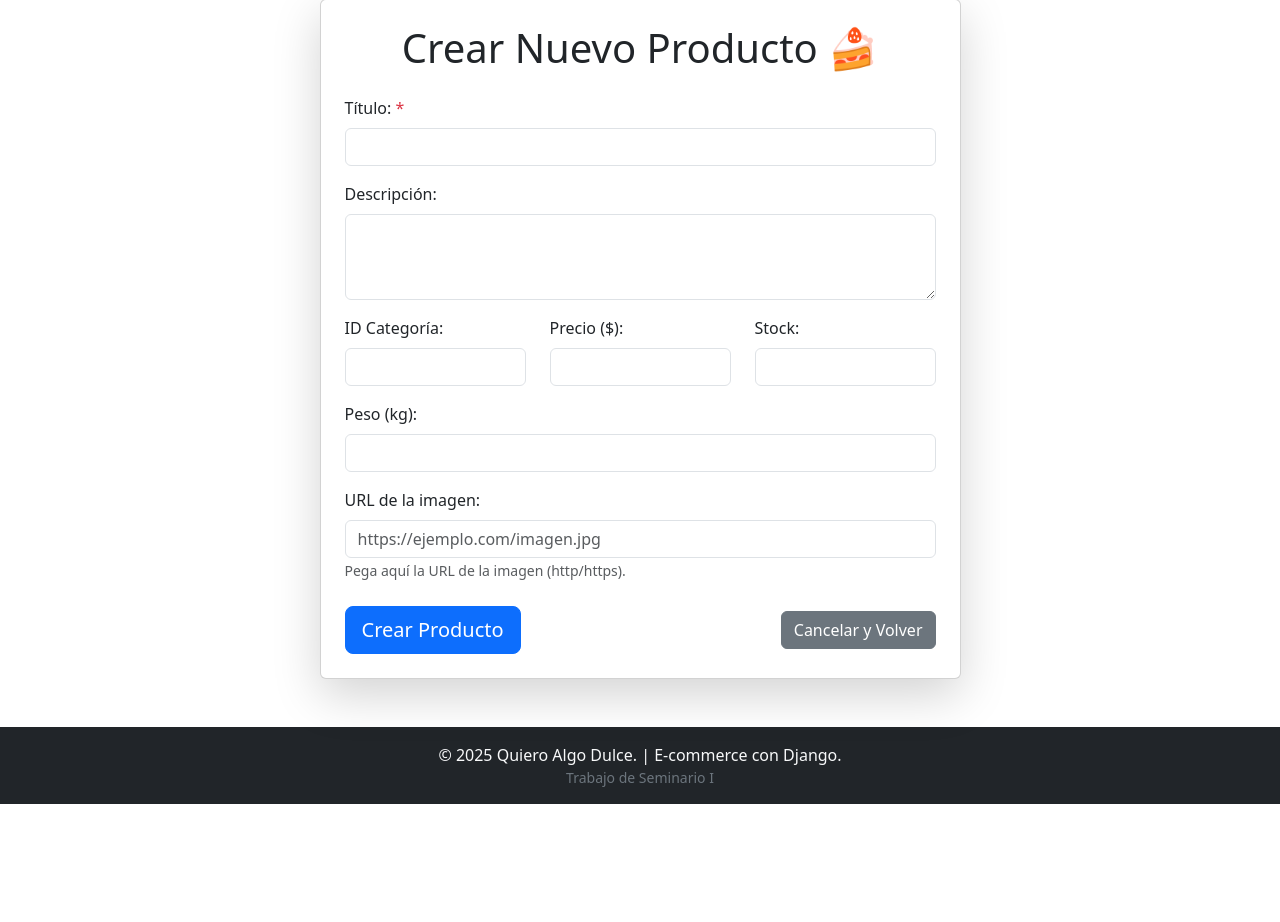
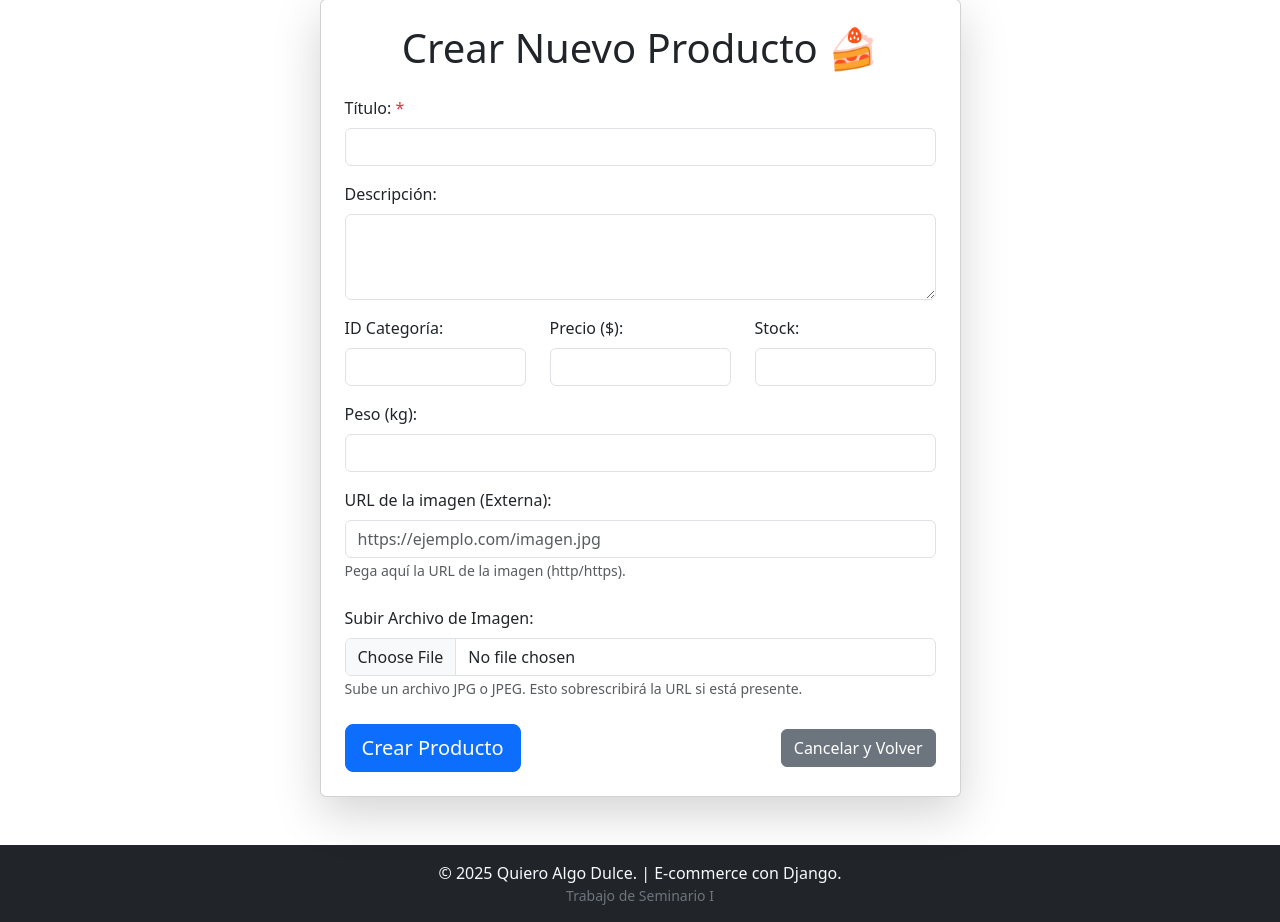
Before and after one commit to 34972508-prog/test_django_fernando, a Django app: page /api/product/new/ in a window 1280 px wide. Shown: the part 106-1028 px from the top of the page. Before the commit the page ends 910 px from the top, so only its background shows below. Run offline with Django 5.2, Linux system fonts and the light colour scheme; some libraries are stand-ins or nearby versions.

Commit message:
Se modifico subida de archivo en product_form html y views.py (image -> image_file)

```diff
--- a/ecommerce_backend/store/data/products.json
+++ b/ecommerce_backend/store/data/products.json
@@ -58,10 +58,10 @@
         "id": 107,
         "title": "Mousse de Maracuyá",
         "description": "Postre frío y ligero con una intensa capa de pulpa de maracuyá y base de vainilla.",
-        "price": 29500,
+        "price": 29500.0,
         "stock": 9,
         "category_id": 2,
-        "image_url": "/api/media/productos/mousse_maracuya.jpg",
+        "image_url": "/media/productos/0dde24a75e514fc5bc1308241b4c8122.jpg",
         "type": "cake",
         "weight": 1.1
     },
--- a/ecommerce_backend/store/templates/store/product_form.html
+++ b/ecommerce_backend/store/templates/store/product_form.html
@@ -23,7 +23,7 @@
                         {% endfor %}
                     {% endif %}
 
-                    <form method="post" class="needs-validation" novalidate>
+                    <form method="post" class="needs-validation" novalidate enctype="multipart/form-data">
                         {% csrf_token %}
 
                         <div class="mb-3">
@@ -87,17 +87,27 @@
                                 step="0.1"
                             >
                         </div>
+
                         <div class="mb-4">
-                            <label for="image_url" class="form-label">URL de la imagen:</label>
-                                {% if product.image_url %}
-                                    <div class="mb-2">
-                                        <img src="{{ product.image_url }}" alt="imagen" style="max-width:200px; max-height:200px; object-fit:cover;">
-                                    </div>
-                                {% endif %}
-                                <input type="url" id="image_url" name="image_url" placeholder="https://ejemplo.com/imagen.jpg"
+                            <label for="image_url" class="form-label">URL de la imagen (Externa):</label>
+                            {% if product.image_url %}
+                                <div class="mb-2">
+                                    <img src="{{ product.image_url }}" alt="imagen actual" style="max-width:200px; max-height:200px; object-fit:cover;">
+                                    <small class="d-block text-muted">Imagen actual. Sube un nuevo archivo o pega una URL para cambiarla.</small>
+                                </div>
+                            {% endif %}
+                            <input type="url" id="image_url" name="image_url" placeholder="https://ejemplo.com/imagen.jpg"
                                 value="{{ product.image_url|default:'' }}" class="form-control">
                             <small class="form-text text-muted">Pega aquí la URL de la imagen (http/https).</small>
                         </div>
+
+                        <div class="mb-4">
+                            <label for="image_file" class="form-label">Subir Archivo de Imagen:</label>
+                            <input type="file" id="image_file" name="image_file" accept="image/jpeg, image/jpg" class="form-control">
+                            <small class="form-text text-muted">Sube un archivo JPG o JPEG. Esto sobrescribirá la URL si está presente.</small>
+                        </div>
+
+
 
                         <!--guardar una imagen
                         <div class="mb-4">
--- a/ecommerce_backend/store/views.py
+++ b/ecommerce_backend/store/views.py
@@ -130,7 +130,7 @@ class ProductFormView(View):
         weight = request.POST.get('weight')
 
         # Manejo de la imagen subida
-        image_file = request.FILES.get('image')
+        image_file = request.FILES.get('image_file')
         # Mantiene la URL existente si no se sube una nueva
         image_url = request.POST.get('image_url', '')
 
```
Also changed, not shown: ecommerce_backend/media/productos/0dde24a75e514fc5bc1308241b4c8122.jpg (added).
